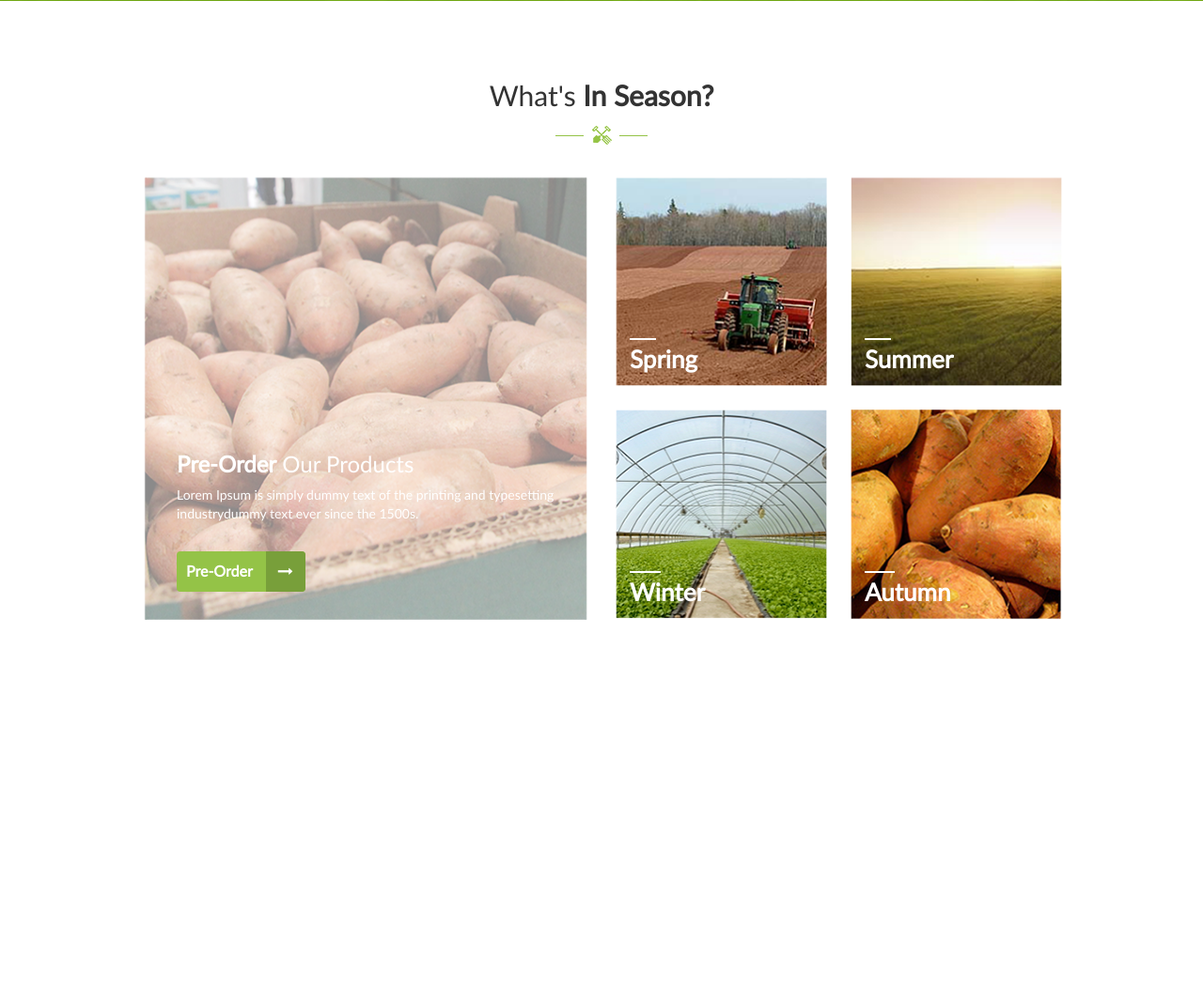
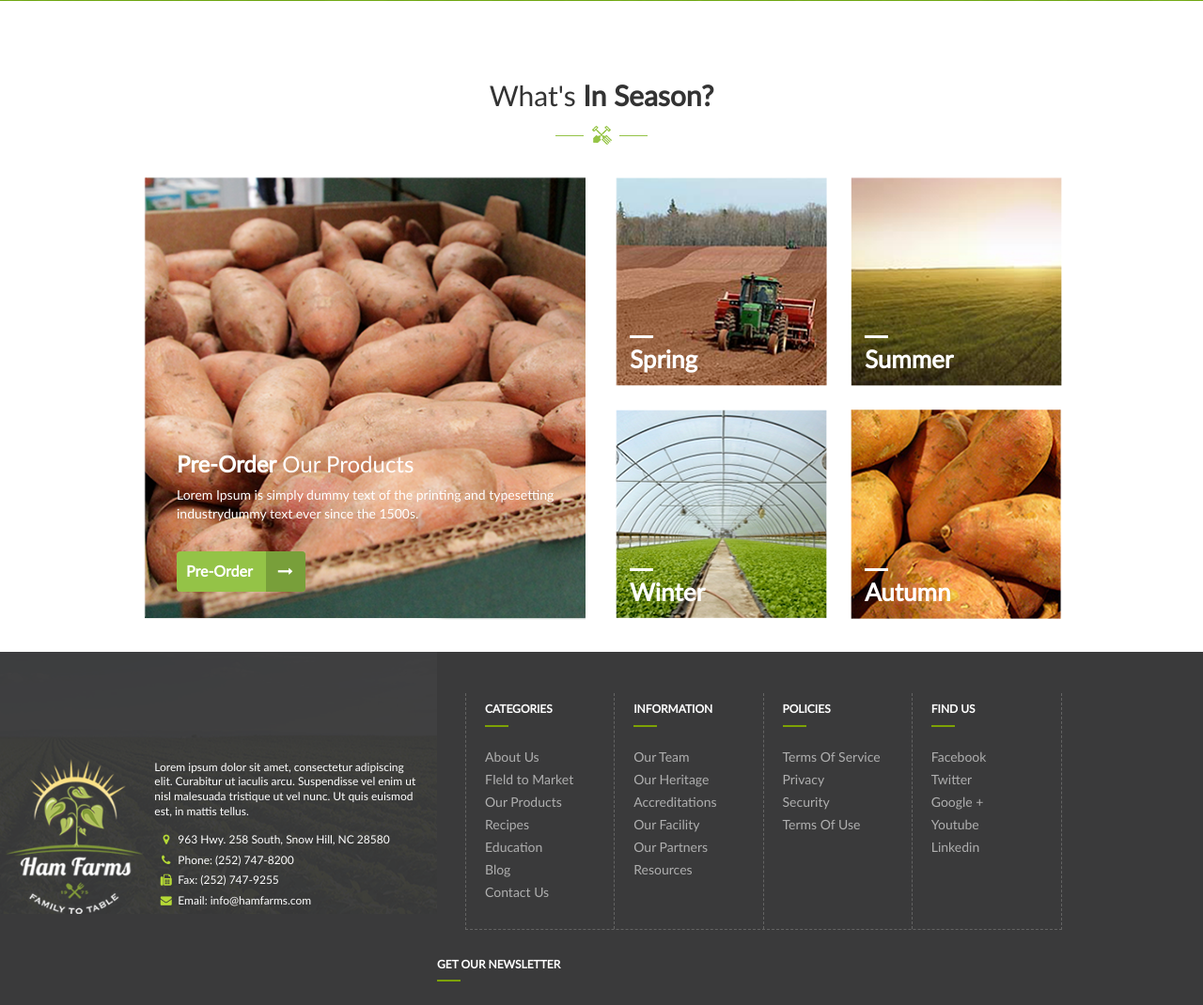
Before and after one commit to sidious18/hamlayouts, a PHP site: page / in a window 1280 px wide. Shown: the part 2499-3569 px from the top of the page at 94% size. Before the commit the page ends 3159 px from the top, so only its background shows below. Run offline with PHP 8.4, Linux system fonts and the light colour scheme.

Commit message:
Init footer

```diff
--- a/css/hamstyle.css
+++ b/css/hamstyle.css
@@ -386,7 +386,7 @@ a:active, a:focus, a:visited{
 }
 .right-season-gallery img{
 	width: 100%;
-	height: 100%;
+	height: 100% !important;
 }
 .left-season-link:before, .right-season-gallery a:before{
 	opacity: 0;
@@ -411,7 +411,10 @@ a:active, a:focus, a:visited{
 }
 .season-img-caption span{
 	padding-top:4px;
-	border-top: 2px solid #fff;
+	border-top: 3px solid #fff;
+	display: block;
+	width: 25px;
+
 }
 .left-season-caption{
 	position: absolute;
@@ -426,6 +429,123 @@ a:active, a:focus, a:visited{
 }
 .left-season-caption:hover{
 	color:white !important;
+}
+.left-main-footer
+{
+	display: inline-block;
+	text-align: left;
+	padding-top: 10%;
+	background: url(../img/left-footer-background.png);
+	font-size: 14px;
+}
+.right-main-footer{
+	width: 60%;
+	display: inline-block;
+	font-size: 14px;
+}
+.left-main-footer-box{
+	display: inline-block;
+}
+.left-main-footer-box img{
+	width: 30%;
+	margin-right: 3%;
+	margin-top: -12px;
+}
+.left-main-footer-content{
+	display: inline-block;
+	width: 64%;
+	text-align: left;
+	color: white;
+	vertical-align: middle;
+	font-size: 12px;
+}
+.main-footer{
+	background: #3a3a3b;
+	text-align: center;
+}
+.footer-content{
+	display: inline-block;
+
+	position: relative;
+	left:-80px;
+}
+.left-main-footer-content p{
+	margin-bottom: 6px;
+}
+.left-main-footer-content p:first-child{
+	margin-bottom: 15px;
+}
+.left-main-footer-content p{
+	line-height: 1.3;
+
+}
+.left-main-footer-content .fa-1{
+	width: 25px;
+	text-align: center;
+	color:#b6da36;
+}
+.footer-logo{
+	display: inline-block;
+	width: 33%;
+	margin-right: 2%;
+}
+.footer-logo img{
+	width: 100%
+}
+.left-main-footer{
+	padding-top:10%;
+}
+.footer-menu{
+	padding: 0px;
+	margin-left: 15px;
+	margin-top: 7%;
+	border-bottom:1px dashed #636363;
+	border-left: 1px dashed #636363;
+	border-right: 1px dashed #636363;
+}
+.footer-menu div{
+	border-right: 1px dashed #636363;
+	padding-left: 20px;
+	padding-right: 20px;
+}
+.footer-menu div ul{
+	min-height: 185px;
+}
+.footer-menu div:last-child{
+	border-right: none;
+}
+.footer-menu-title{
+	color:white;
+	text-transform: uppercase;
+	font-weight: bold;
+	text-align: left;
+	margin-bottom: 20px;
+}
+.footer-menu-title span{
+	padding-bottom: 10px;
+	border-bottom: 2px solid #7da204;
+	display: block;
+	width: 25px;
+}
+.footer-menu ul{
+	color:  #afafaf;
+	text-align: left;
+	padding: 0px;
+	list-style: none;
+}
+.footer-menu ul li{
+	padding: 2px 0px;
+}
+.footer-menu ul li a{
+	color: #afafaf;
+}
+.footer-menu ul li a:hover{
+	color:#7da204;
+	text-decoration: none;
+}
+.footer-newsletter{
+	overflow: hidden;
+	padding-top:3%;
 }
 @media all and (max-width: 1200px) {
 	.header-navbar-menu a{
@@ -549,8 +669,9 @@ a:active, a:focus, a:visited{
 		font-size: 20px;
 	}
 	.season-img-caption span{
-		padding-top:3px;
+		padding-top: 3px;
 		border-top: 2px solid #fff;
+		width: 20px;
 	}
 	.left-season-caption{
 		bottom: 20px;
@@ -681,6 +802,7 @@ a:active, a:focus, a:visited{
 	.season-img-caption span{
 		padding-top:3px;
 		border-top: 2px solid #fff;
+		width: 15px;
 	}
 	.left-season-caption{
 		bottom: 15px;
--- a/index.html
+++ b/index.html
@@ -211,21 +211,21 @@
 					<ul class="right-season-gallery">
 						<li>
 							<a href="#"><img src="img/spring.png" alt="spring">
-								<div class="season-img-caption"><span>Sp</span>ring</div></a>
+								<div class="season-img-caption"><span></span>Spring</div></a>
 						</li>
 						<li>
 							<a href="#"><img src="img/summer.png" alt="summer">
-								<div class="season-img-caption"><span>Su</span>mmer</div>
+								<div class="season-img-caption"><span></span>Summer</div>
 							</a>
 						</li>
 						<li>
 							<a href="#"><img src="img/winter.png" alt="winter">
-								<div class="season-img-caption"><span>Wi</span>nter</div>
+								<div class="season-img-caption"><span></span>Winter</div>
 							</a>
 						</li>
 						<li>
 							<a href="#"><img src="img/autumn.png" alt="autumn">
-								<div class="season-img-caption"><span>Au</span>tumn</div>
+								<div class="season-img-caption"><span></span>Autumn</div>
 							</a>
 						</li>
 					</ul>
@@ -233,5 +233,71 @@
 			</div>
 		</div>
 	</div>
-
+	<footer class="main-footer">
+		<div class="container footer-content">
+			<div class="col-sm-5 left-main-footer" >
+				<a href="#" class="footer-logo"><img src="img/footer-logo.png" alt="footer-logo"></a>
+				<div class="left-main-footer-content">
+					<p>
+						Lorem ipsum dolor sit amet, consectetur adipiscing elit. Curabitur ut iaculis arcu. Suspendisse vel enim ut nisl malesuada tristique ut vel nunc. Ut quis euismod est, in mattis tellus.
+					</p>
+					<p><i class="fa fa-map-marker fa-1"></i>963 Hwy. 258 South, Snow Hill, NC 28580</p>
+					<p><i class="fa fa-phone fa-1"></i>Phone: (252) 747-8200</p>
+					<p><i class="fa fa-fax fa-1"></i>Fax: (252) 747-9255</p>
+					<p><i class="fa fa-envelope fa-1"></i>Email: info@hamfarms.com</p>
+				</div>
+			</div>
+			<div class="col-sm-7">
+				<div class="row footer-menu">
+					<div class="col-sm-3 col-xs-6">
+						<h6 class="footer-menu-title">categories<span></span></h6>
+						<ul>
+							<li><a href="">About Us</a></li>
+							<li><a href="">FIeld to Market</a></li>
+							<li><a href="">Our Products</a></li>
+							<li><a href="">Recipes</a></li>
+							<li><a href="">Education</a></li>
+							<li><a href="">Blog</a></li>
+							<li><a href="">Contact Us</a></li>
+						</ul>
+					</div>
+					<div class="col-sm-3 col-xs-6">
+						<h6 class="footer-menu-title">information<span></span></h6>
+						<ul>
+							<li><a href="">Our Team</a></li>
+							<li><a href="">Our Heritage</a></li>
+							<li><a href="">Accreditations</a></li>
+							<li><a href="">Our Facility</a></li>
+							<li><a href="">Our Partners</a></li>
+							<li><a href="">Resources</a></li>
+						</ul>
+					</div>
+					<div class="col-sm-3 col-xs-6">
+						<h6 class="footer-menu-title">policies<span></span></h6>
+						<ul>
+							<li><a href="">Terms Of Service</a></li>
+							<li><a href="">Privacy</a></li>
+							<li><a href="">Security</a></li>
+							<li><a href="">Terms Of Use</a></li>
+						</ul>
+					</div>
+					<div class="col-sm-3 col-xs-6">
+						<h6 class="footer-menu-title">find us<span></span></h6>
+						<ul>
+							<li><a href="">Facebook</a></li>
+							<li><a href="">Twitter</a></li>
+							<li><a href="">Google +</a></li>
+							<li><a href="">Youtube</a></li>
+							<li><a href="">Linkedin</a></li>
+						</ul>
+					</div>
+				</div>
+				<div class="row footer-menu-bottom">
+					<div class="footer-newsletter">
+						<h6 class="footer-menu-title">get our newsletter<span></span></h6>
+					</div>
+				</div>
+			</div>
+		</div>
+	</footer>
 </body>
```
Also changed, not shown: img/footer-logo.png (added), img/left-footer-background.png (added), img/potato-box.png.
